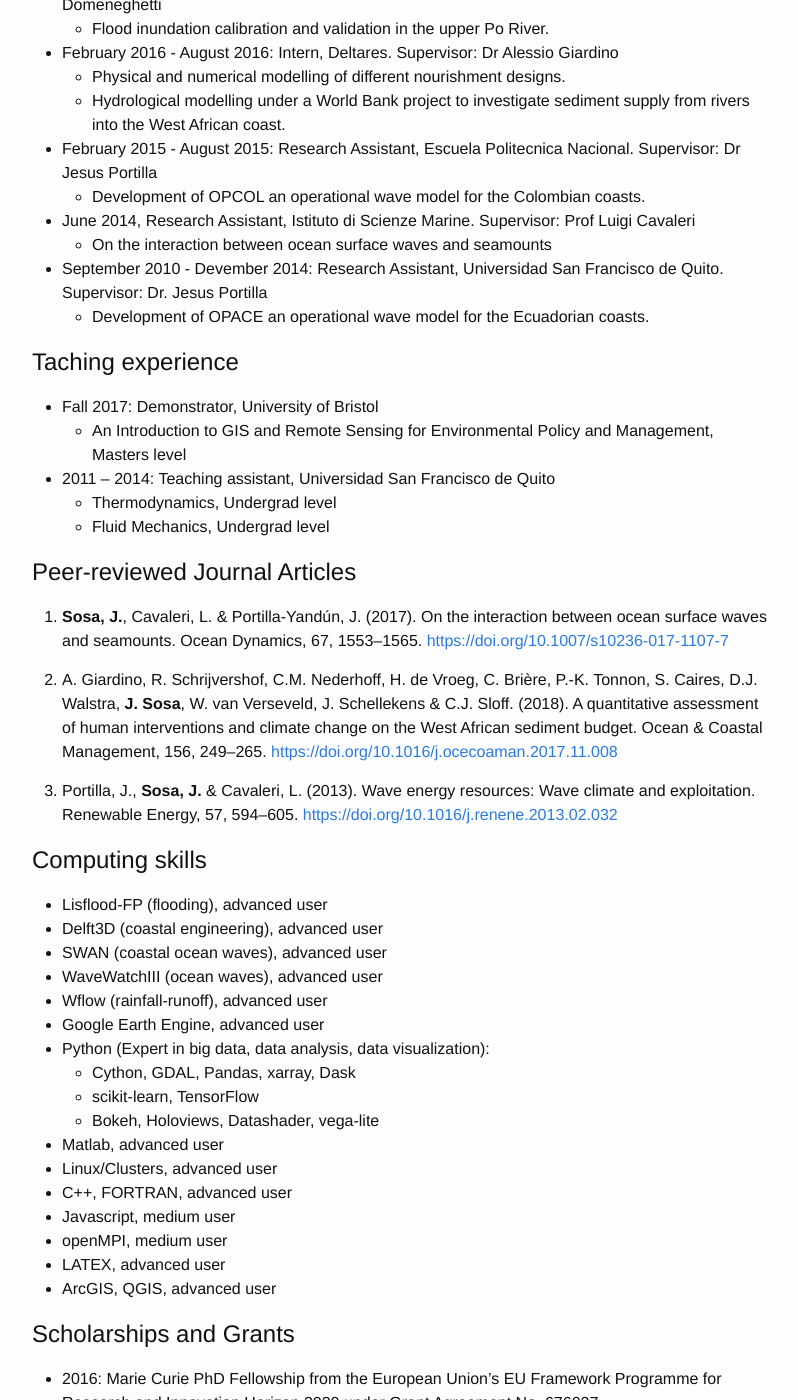
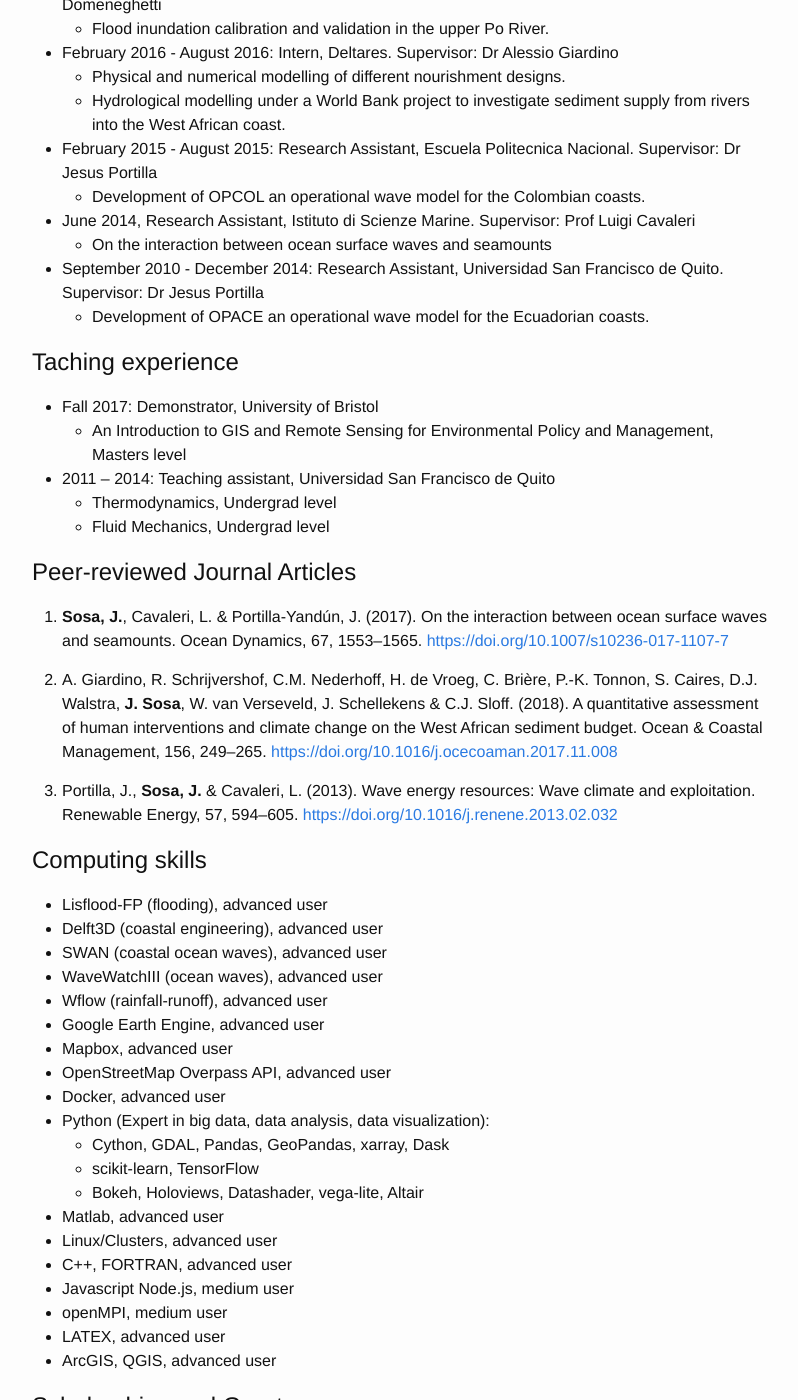
Before and after one commit to jsosa/jsosa.github.io, a Jekyll site: the page built from CV.md, in a window 1280 px wide and 1400 px high, scrolled down 855 px. Shown: the whole window, without its empty margins (238-1036 px from the left). Built offline with Jekyll 4.4.1, drawn with Linux system fonts in a browser that asks for light colours.

Commit message:
updating computing skills

```diff
--- a/CV.md
+++ b/CV.md
@@ -39,7 +39,7 @@
     - Development of OPCOL an operational wave model for the Colombian coasts.
 * June 2014,  Research Assistant, Istituto di Scienze Marine. Supervisor: Prof Luigi Cavaleri
     - On the interaction between ocean surface waves and seamounts
-* September 2010 - Devember 2014: Research Assistant, Universidad San Francisco de Quito. Supervisor: Dr. Jesus Portilla
+* September 2010 - December 2014: Research Assistant, Universidad San Francisco de Quito. Supervisor: Dr Jesus Portilla
     - Development of OPACE an operational wave model for the Ecuadorian coasts.
 
 # Taching experience
@@ -66,14 +66,17 @@
 * WaveWatchIII (ocean waves), advanced user
 * Wflow (rainfall-runoff), advanced user
 * Google Earth Engine, advanced user
+* Mapbox, advanced user
+* OpenStreetMap Overpass API, advanced user
+* Docker, advanced user
 * Python (Expert in big data, data analysis, data visualization):
-    - Cython, GDAL, Pandas, xarray, Dask
+    - Cython, GDAL, Pandas, GeoPandas, xarray, Dask
     - scikit-learn, TensorFlow
-    - Bokeh, Holoviews, Datashader, vega-lite
+    - Bokeh, Holoviews, Datashader, vega-lite, Altair
 * Matlab, advanced user
 * Linux/Clusters, advanced user
 * C++, FORTRAN, advanced user
-* Javascript, medium user
+* Javascript Node.js, medium user
 * openMPI, medium user
 * LATEX, advanced user
 * ArcGIS, QGIS, advanced user
```
Also changed, not shown: index.md (+1 -1 lines).
